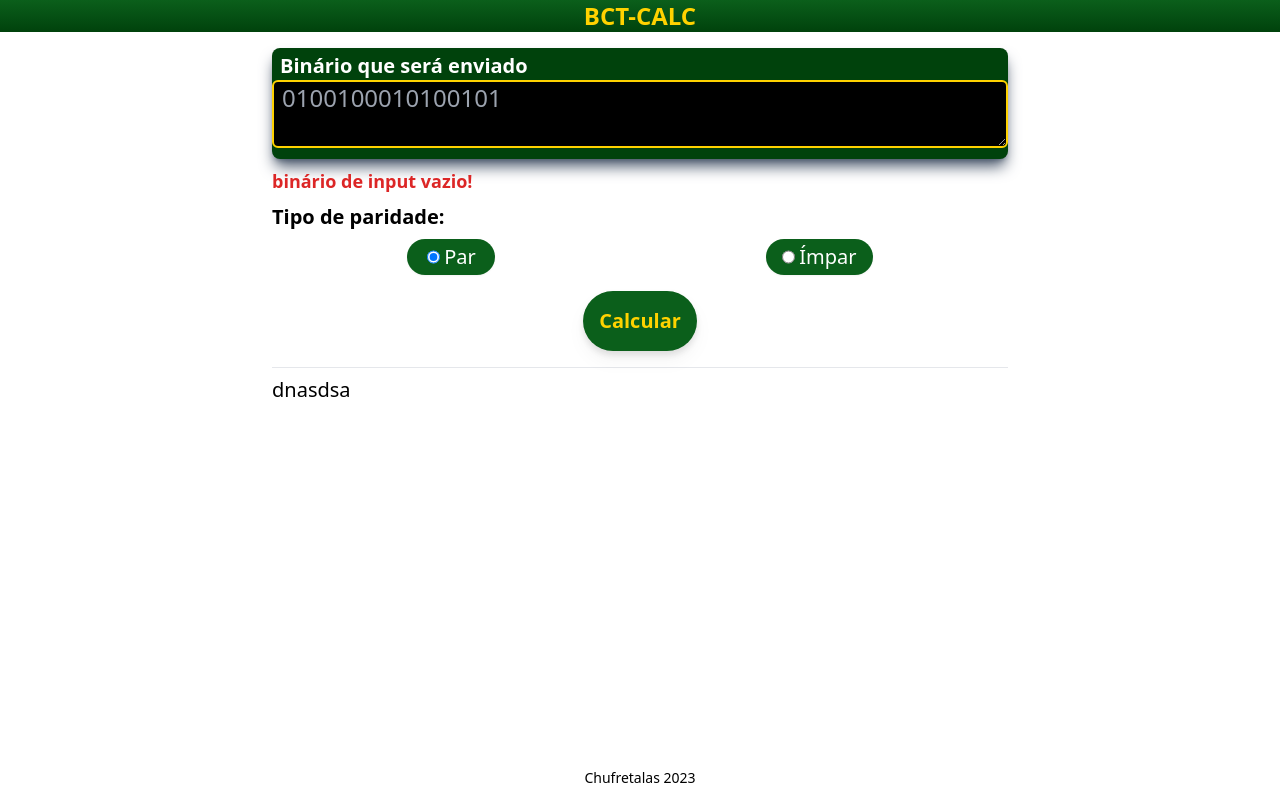
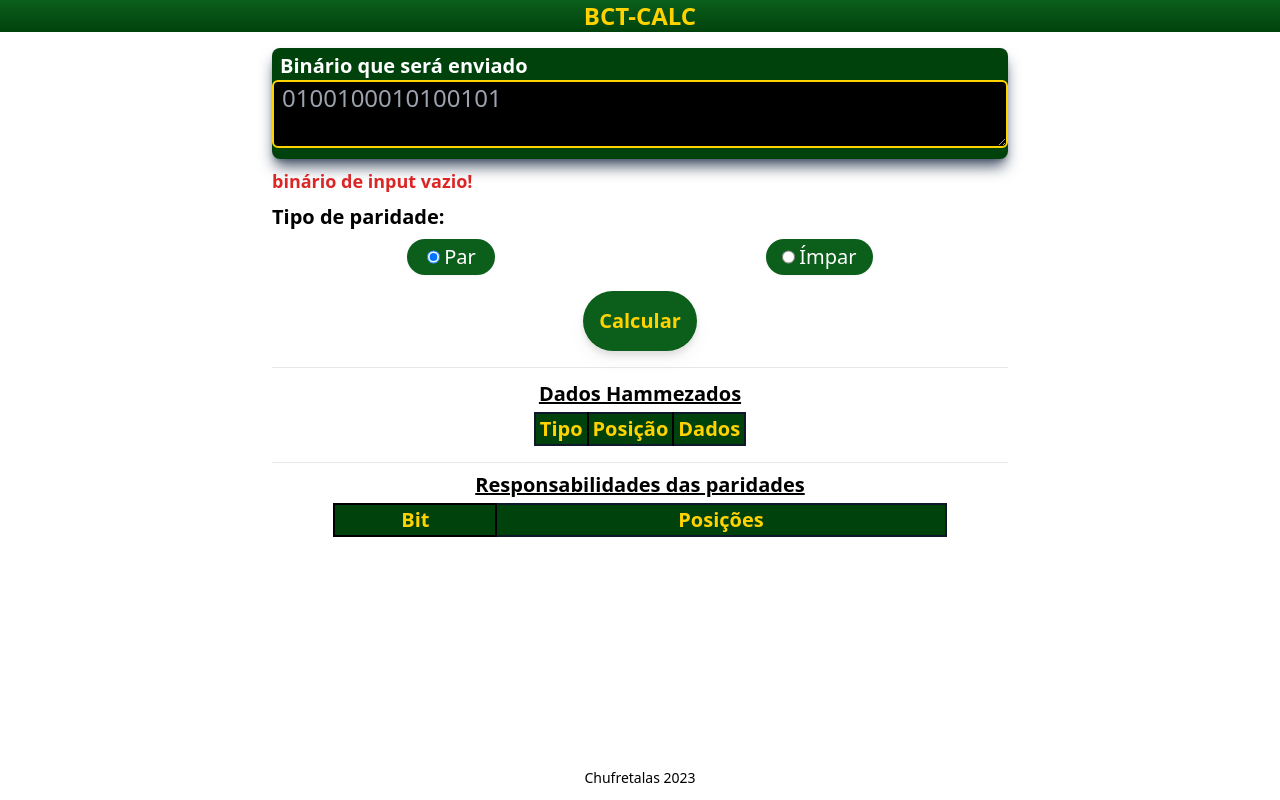
Before and after one commit to Chufretalas/BCT-CALC, a Next.js app: page /materias/NI/hamming_code in a window 1280 px wide. Built offline with nearby package versions, Linux system fonts and the light colour scheme.

Commit message:
finished the hamming calculator

```diff
--- a/src/app/materias/NI/hamming_code/page.tsx
+++ b/src/app/materias/NI/hamming_code/page.tsx
@@ -62,7 +62,7 @@ export default function HammingCode() {
                         setChanged(true)
                     }}>
                     <input type="radio" id="even" name="parity_type" value="even"
-                        className="mr-1" checked={parity === "even"} onChange={() => console.log("even")} />
+                        className="mr-1" checked={parity === "even"} />
                     <label htmlFor="even">Par</label>
                 </fieldset>
                 <fieldset className="bg-custom-green-light text-white py-1 px-4 rounded-full
@@ -72,7 +72,7 @@ export default function HammingCode() {
                         setChanged(true)
                     }}>
                     <input type="radio" id="odd" name="parity_type" value="odd"
-                        className="mr-1" checked={parity === "odd"} onChange={() => console.log("odd")} />
+                        className="mr-1" checked={parity === "odd"} />
                     <label htmlFor="odd">Ímpar</label>
                 </fieldset>
             </form>
@@ -82,7 +82,8 @@ export default function HammingCode() {
                     return
                 }
                 const hammedResultTemp = doTheHamming(parsed, parity)
-                console.log(hammedResultTemp) //TODO: remove after debugging
+                console.log(hammedResultTemp);
+
                 setHammedResult(hammedResultTemp)
                 setChanged(false)
             }}>
@@ -93,7 +94,52 @@ export default function HammingCode() {
 
             {/* ANSWER */}
             <section>
-                <span onClick={() => console.log(doTheHamming(parsed, "even"))}>dnasdsa</span>
+                <h3 className="text-center font-bold underline mt-6 lg:mt-1">Dados Hammezados</h3>
+                <table className="table-auto border-2 border-slate-900 my-1 text-md min-w-10/12 mx-auto text-center">
+                    <thead>
+                        <tr className="bg-custom-green-dark text-custom-yellow">
+                            <th className="px-1">Tipo</th>
+                            <th className="px-1 border-x-2 border-black">Posição</th>
+                            <th className="px-1">Dados</th>
+                        </tr>
+                    </thead>
+                    <tbody className="">
+                        {hammedResult.finalData.map((v, i) => {
+                            return (
+                                <tr className={` ${hammedResult.parityPositions.includes(i+1)
+                                    ? "bg-red-300 text-black border-2 border-black"
+                                    : "odd:bg-slate-200 odd:text-black even:bg-slate-700 even:text-white"}`}
+                                    key={i}>
+                                    <td className="text-start">{hammedResult.parityPositions.includes(i+1)
+                                        ? `Paridade-(${hammedResult.parityPositions.indexOf(i+1) + 1})`
+                                        : "Dado"}</td>
+                                    <td className="border-x-2 border-black">{i + 1}</td>
+                                    <td className="">{v}</td>
+                                </tr>
+                            )
+                        })}
+                    </tbody>
+                </table>
+                <hr className="mt-4 mb-2" />
+                <h3 className="text-center font-bold underline mt-6 lg:mt-1">Responsabilidades das paridades</h3>
+                <table className="table-auto border-2 border-slate-900 my-1 text-md w-10/12 mx-auto text-center">
+                    <thead>
+                        <tr className="bg-custom-green-dark text-custom-yellow">
+                            <th className="border-2 border-black">Bit</th>
+                            <th>Posições</th>
+                        </tr>
+                    </thead>
+                    <tbody>
+                        {hammedResult.parityPositions.map((v, i) => {
+                            return (
+                                <tr className="text-sm odd:bg-slate-200 odd:text-black even:bg-slate-700 even:text-white border-2 border-black" key={i}>
+                                    <td className="border-2 border-black font-bold">{`P-(${i + 1})`}</td>
+                                    <td>{hammedResult.parityResp[i].map((e) => e + 1).join(" - ")}</td>
+                                </tr>
+                            )
+                        })}
+                    </tbody>
+                </table>
             </section>
         </main>
     )
--- a/src/helpers/hamming_code/do_the_hamming.ts
+++ b/src/helpers/hamming_code/do_the_hamming.ts
@@ -6,7 +6,6 @@ import getParity from "./get_parity";
 import getParityBitCount from "./get_parity_bit_count";
 
 export default function doTheHamming(source: binarySeq, parity: parityType) {
-    console.log(source);
 
     const parityCount = getParityBitCount(source)
     const fullSize = parityCount + source.length
@@ -15,7 +14,7 @@ export default function doTheHamming(source: binarySeq, parity: parityType) {
     const parityPositions = []
 
     for (let i = 0; i < parityCount; i++) {
-        parityPositions.push(Math.pow(2, i)) //this is a 0 index base position, not a 1 index base like is shown in the UI
+        parityPositions.push(Math.pow(2, i)) //this is a 1 index base position, not a 0 index base like usual
     }
 
     let finalData: ((0 | 1) | "X")[] = []
@@ -35,7 +34,7 @@ export default function doTheHamming(source: binarySeq, parity: parityType) {
 
     // time to get the responsabilities
 
-    let resp: number[][] = [] // this is also zero index based
+    let resp: number[][] = []
 
     tt.forEach((row) => {
         resp.push(findAllIndexes(row, 1).map(v => v - 1))
```
